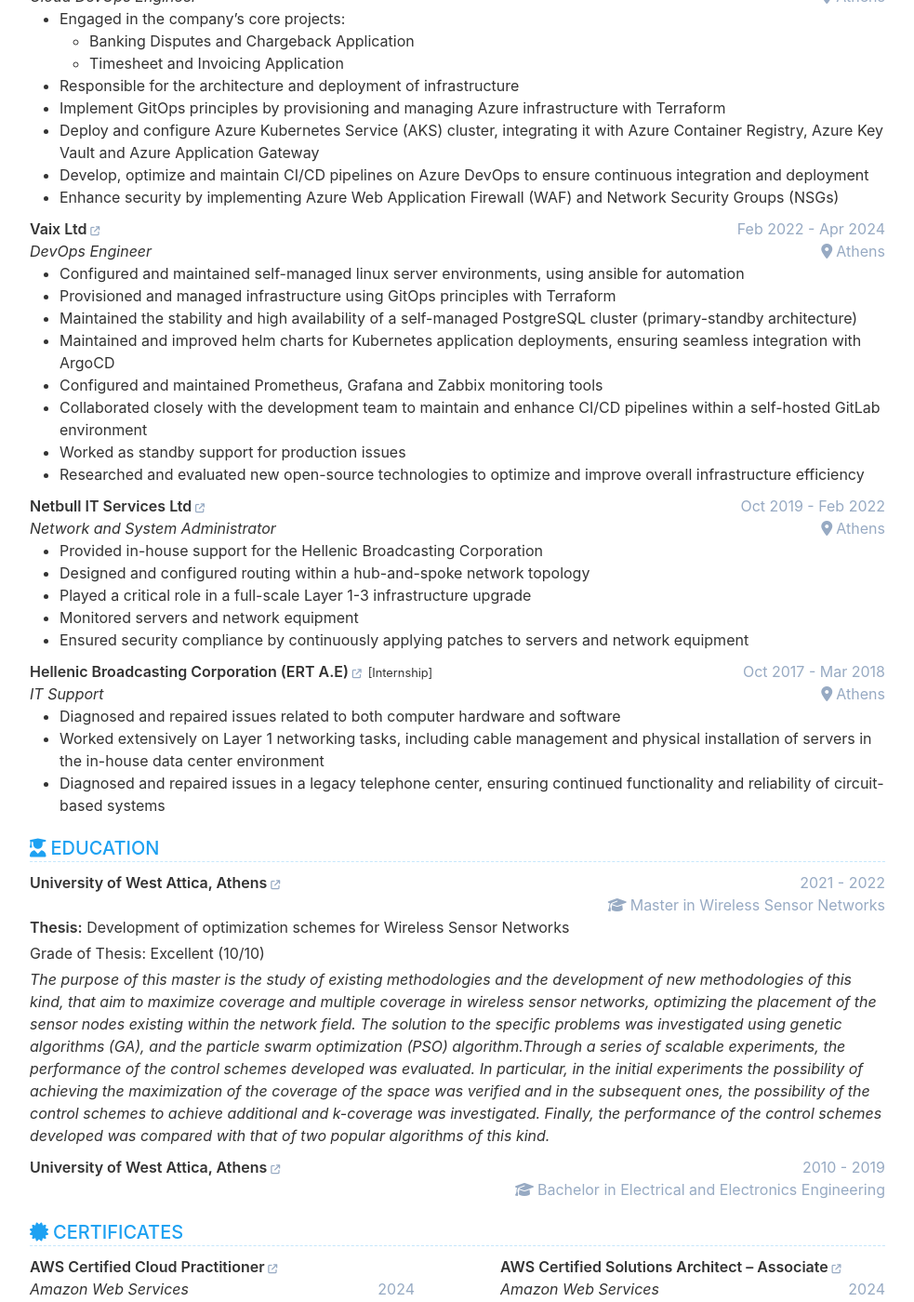
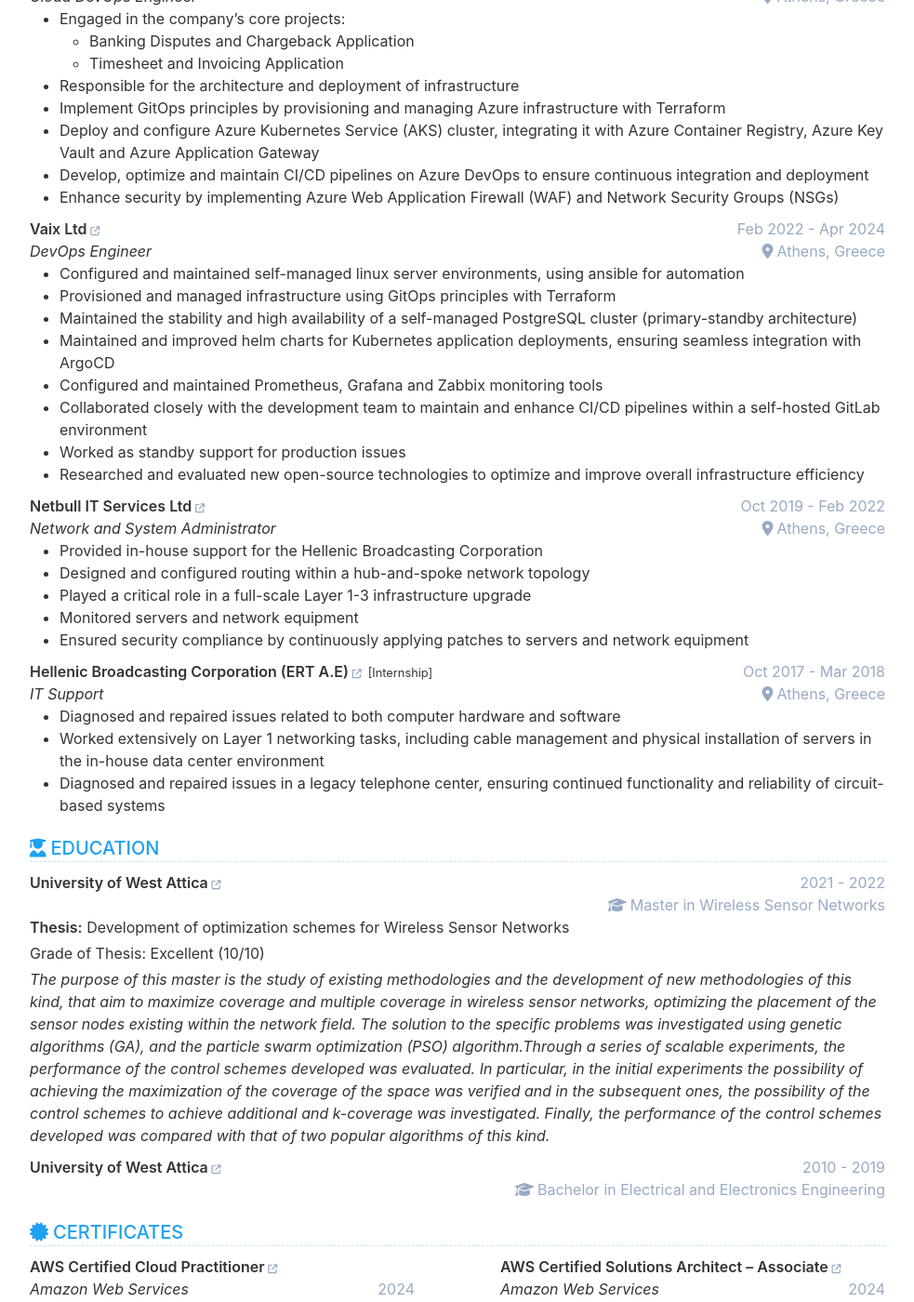
Before and after one commit to ktarnaris/cv, a Jekyll site: the page built from index.html, in a window 1280 px wide and 1400 px high, scrolled down 243 px. Shown: the whole window at 93% size, without its empty margins (148-1131 px from the left). Built offline with Jekyll 4.4.1, drawn with Linux system fonts in a browser that asks for light colours.

Commit message:
add keyword Greece

```diff
--- a/_data/data.yml
+++ b/_data/data.yml
@@ -33,7 +33,7 @@ experience:
       link: "https://linkedin.com/company/finartix/"
       date: May 2024 - Present
       role: Cloud DevOps Engineer
-      location: Athens
+      location: Athens, Greece
       description: |
         - Engaged in the company’s core projects:
           - Banking Disputes and Chargeback Application
@@ -48,7 +48,7 @@ experience:
       link: "https://linkedin.com/company/vaix-limited"
       date: Feb 2022 - Apr 2024
       role: DevOps Engineer
-      location: Athens
+      location: Athens, Greece
       description: |
         - Configured and maintained self-managed linux server environments, using ansible for automation
         - Provisioned and managed infrastructure using GitOps principles with Terraform
@@ -63,7 +63,7 @@ experience:
       link: "https://www.linkedin.com/company/netbull-security-services/"
       date: Oct 2019 - Feb 2022
       role: Network and System Administrator
-      location: Athens
+      location: Athens, Greece
       description: |
         - Provided in-house support for the Hellenic Broadcasting Corporation
         - Designed and configured routing within a hub-and-spoke network topology
@@ -76,7 +76,7 @@ experience:
       tags: Internship
       date: Oct 2017 - Mar 2018
       role: IT Support
-      location: Athens
+      location: Athens, Greece
       description: |
         - Diagnosed and repaired issues related to both computer hardware and software
         - Worked extensively on Layer 1 networking tasks, including cable management and physical installation of servers in the in-house data center environment
@@ -87,7 +87,7 @@ education:
   order: 3
   title: Education
   items:
-    - institution: University of West Attica, Athens
+    - institution: University of West Attica
       link: "https://www.uniwa.gr/en/"
       date: 2021 - 2022
       degree: Master in Wireless Sensor Networks
@@ -105,7 +105,7 @@ education:
         space was verified and in the subsequent ones, the possibility of the control schemes to achieve additional and k-coverage was investigated.
         Finally, the performance of the control schemes developed was compared with that of two popular algorithms of this kind.*
 
-    - institution: University of West Attica, Athens
+    - institution: University of West Attica
       link: "https://www.uniwa.gr/en/"
       date: 2010 - 2019
       degree: Bachelor in Electrical and Electronics Engineering
```
